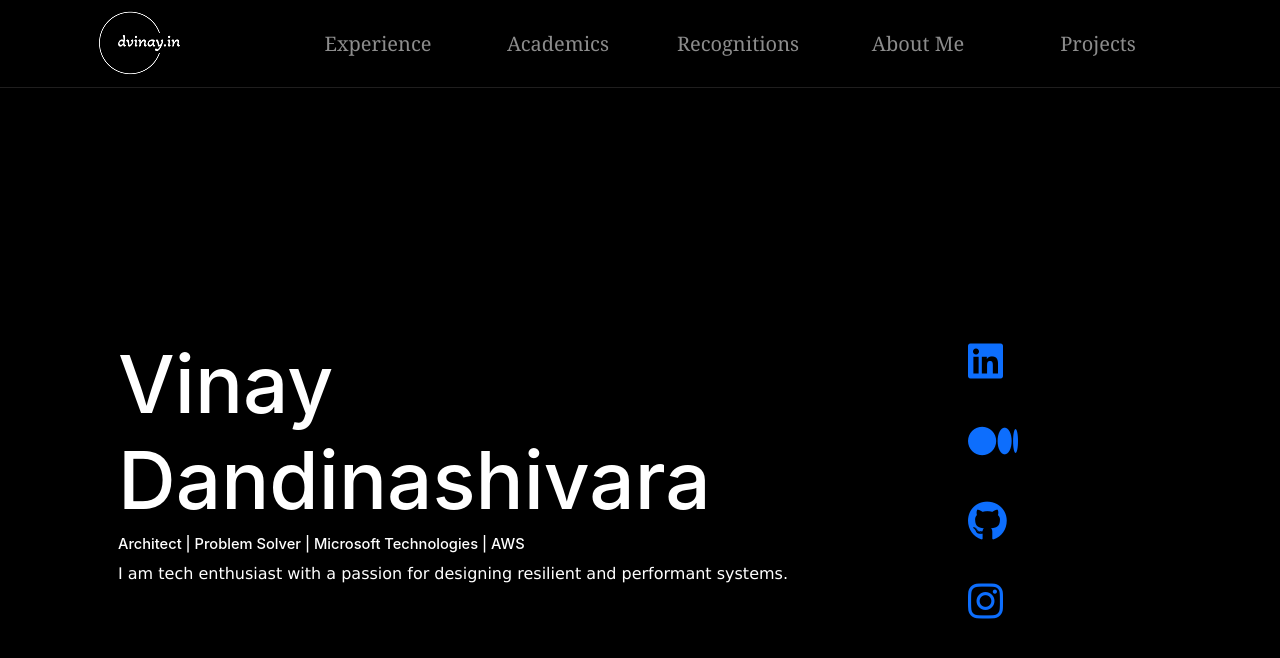
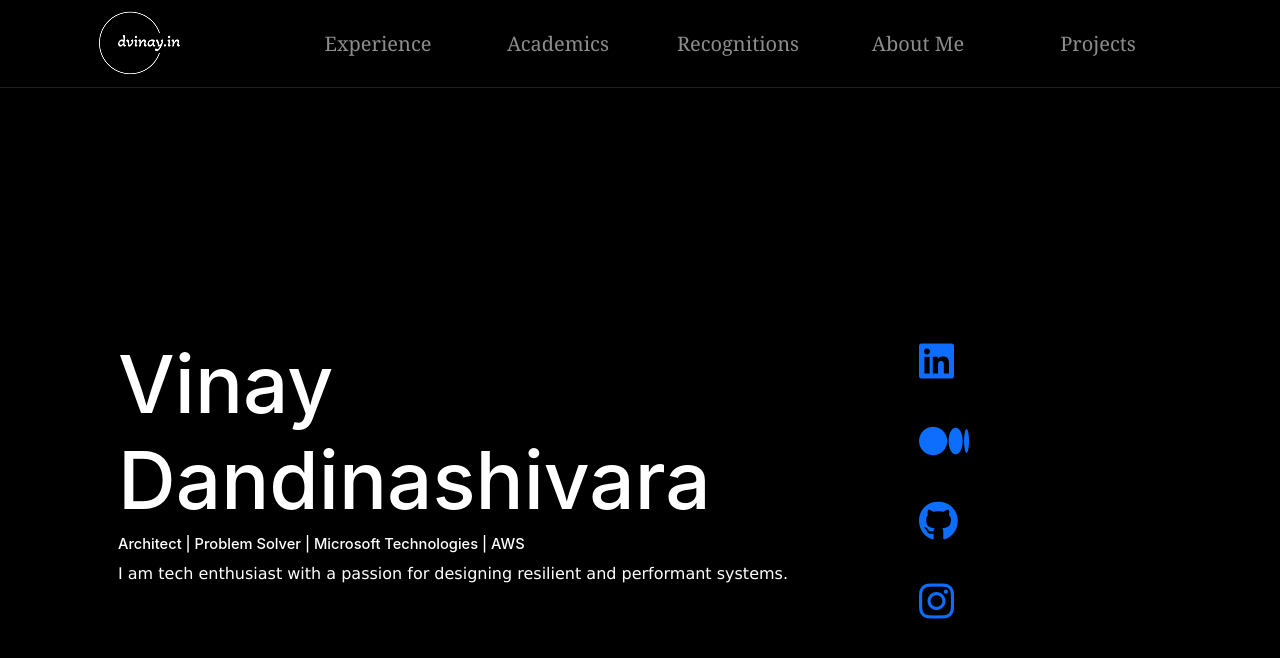
Before and after one commit to dgvinay/my-portal, an Angular app: page / in a window 1280 px wide. Shown: the top 658 px of the page. Built offline with nearby package versions, Linux system fonts and the light colour scheme.

Commit message:
Fixed the social links alignment issue

```diff
--- a/src/app/components/home/home.component.css
+++ b/src/app/components/home/home.component.css
@@ -53,10 +53,6 @@
     }
 }
 
-.social-container {
-    padding-left: 150px;
-}
-
 .follow-logo {
     height: 60px;
     /* width:75px; */
--- a/src/app/components/home/home.component.html
+++ b/src/app/components/home/home.component.html
@@ -11,7 +11,8 @@
                 </p>
             </div>
         </div>
-        <div class="social-container col col-md-12 col-lg-4">
+        <div class="col col-md-12 col-lg-1 d-none d-md-block">&nbsp;</div>
+        <div class="social-container col col-md-12 col-lg-3">
             <div class="row">
                 <div class="col col-md-3 col-lg-12">
                     <span class="follow-logo">
```
